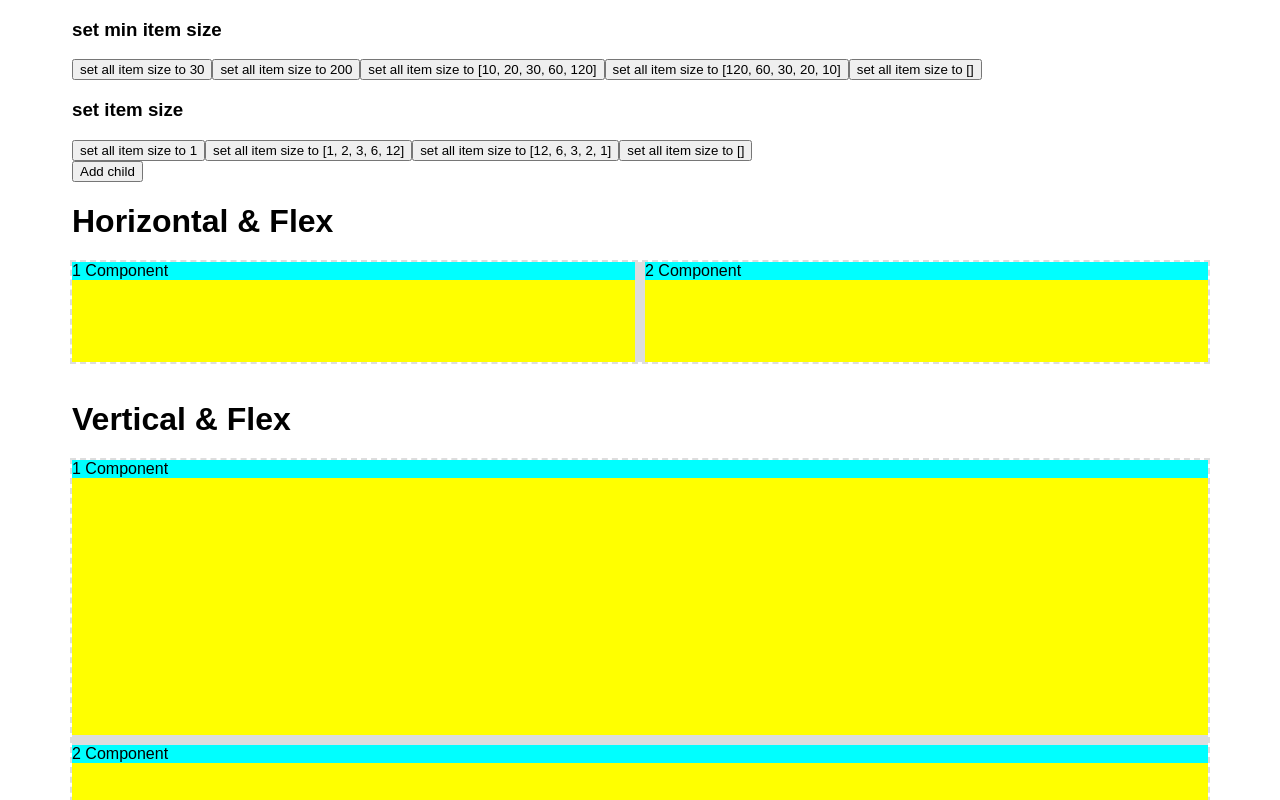
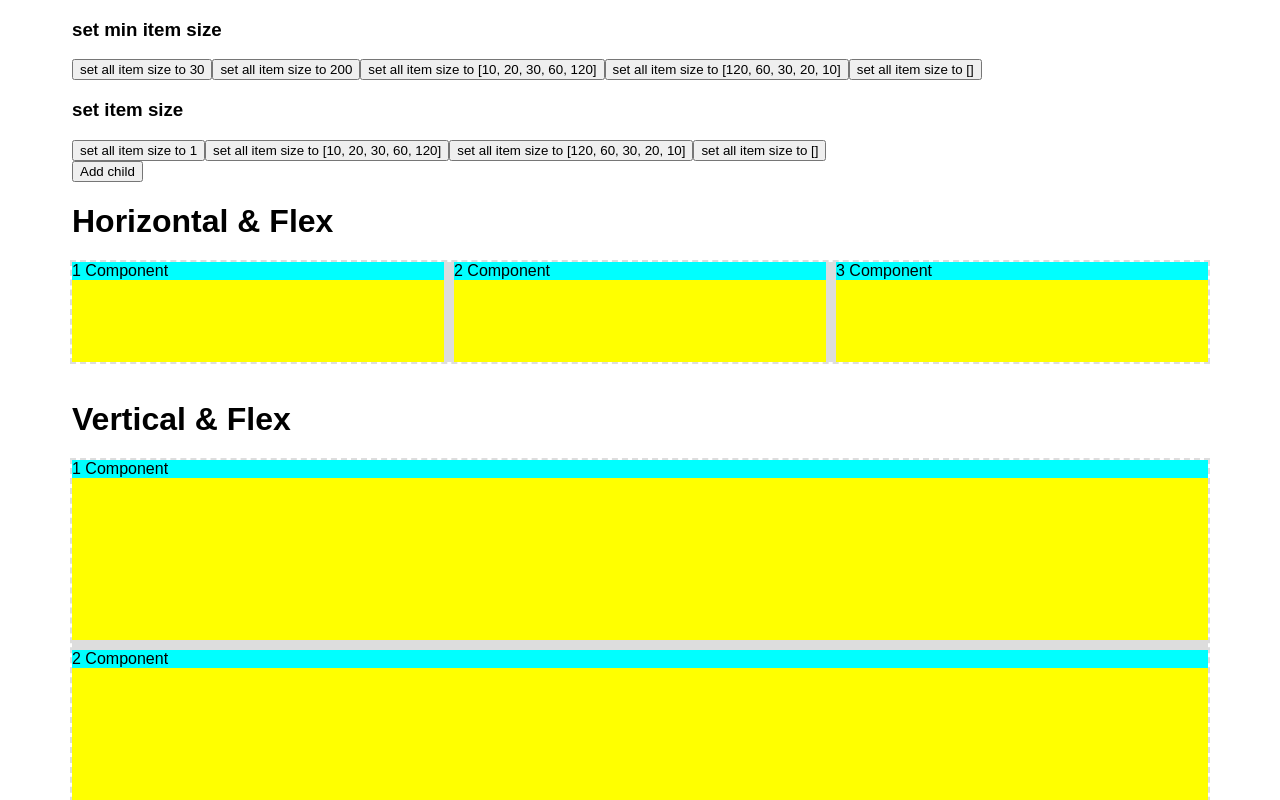
Before and after one commit to roychen3/react-split, a React (Create React App) app: page / in a window 1280 px wide. Shown: the top 800 px of the page. Built offline with nearby package versions, Linux system fonts and the light colour scheme.

Commit message:
Add just FlexSplitExample

```diff
--- a/src/FlexSplitExample.tsx
+++ b/src/FlexSplitExample.tsx
@@ -4,7 +4,7 @@ import { FlexSplit as Split } from './Split';
 import './styles.css';
 
 export default function App() {
-  const [childrenCount, setChildrenCount] = useState(2);
+  const [childrenCount, setChildrenCount] = useState(3);
 
   const [minHorizontalFlexItemSizes, setHorizontalFlexMinItemSizes] = useState<
     number | number[]
@@ -84,21 +84,21 @@ export default function App() {
         </button>
         <button
           onClick={() => {
-            const newSizes = [1, 2, 3, 6, 12];
+            const newSizes = [10, 20, 30, 60, 120];
             setHorizontalFlexItemSizes(newSizes);
             setVerticalFlexItemSizes(newSizes);
           }}
         >
-          set all item size to [1, 2, 3, 6, 12]
+          set all item size to [10, 20, 30, 60, 120]
         </button>
         <button
           onClick={() => {
-            const newSizes = [12, 6, 3, 2, 1];
+            const newSizes = [120, 60, 30, 20, 10];
             setHorizontalFlexItemSizes(newSizes);
             setVerticalFlexItemSizes(newSizes);
           }}
         >
-          set all item size to [12, 6, 3, 2, 1]
+          set all item size to [120, 60, 30, 20, 10]
         </button>
         <button
           onClick={() => {
@@ -122,11 +122,11 @@ export default function App() {
       <h1>Horizontal & Flex</h1>
       <div className="container container-horizontal">
         <Split
-          // gutterSize={30}
+          // gutterSize={60}
           minItemSizes={minHorizontalFlexItemSizes}
           itemSizes={horizontalFlexItemSizes}
           onChange={(newItemSizes) => {
-            // console.log('newItemSizes', newItemSizes);
+            console.log('newItemSizes', newItemSizes);
             setHorizontalFlexItemSizes(newItemSizes);
           }}
           // onGutterDown={(newItemSizes) => {
@@ -152,10 +152,11 @@ export default function App() {
       <div className="container container-vertical">
         <Split
           direction="vertical"
-          // gutterSize={30}
+          // gutterSize={60}
           minItemSizes={minVerticalFlexItemSizes}
           itemSizes={verticalFlexItemSizes}
           onChange={(newItemSizes) => {
+            console.log('newItemSizes', newItemSizes);
             setVerticalFlexItemSizes(newItemSizes);
           }}
           // onGutterDown={(newItemSizes) => {
```
